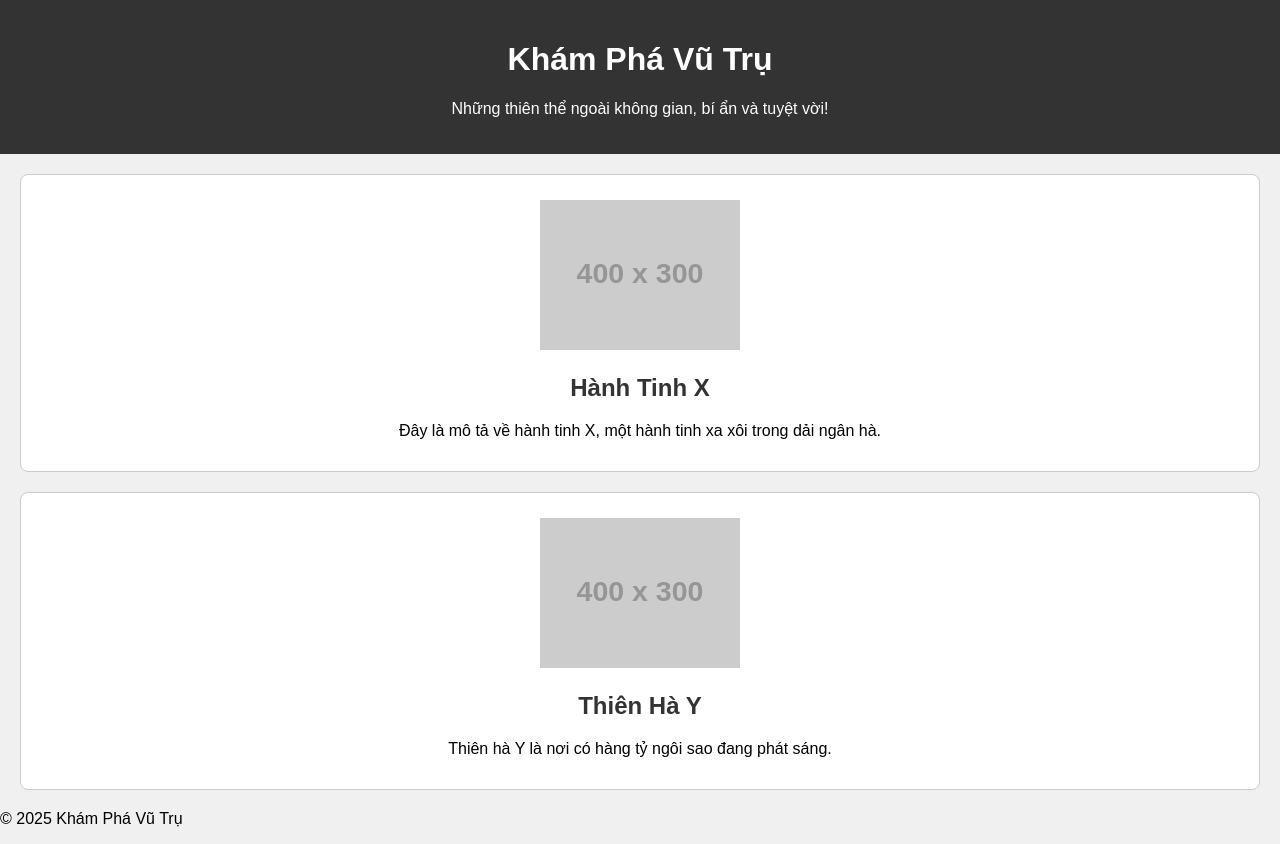
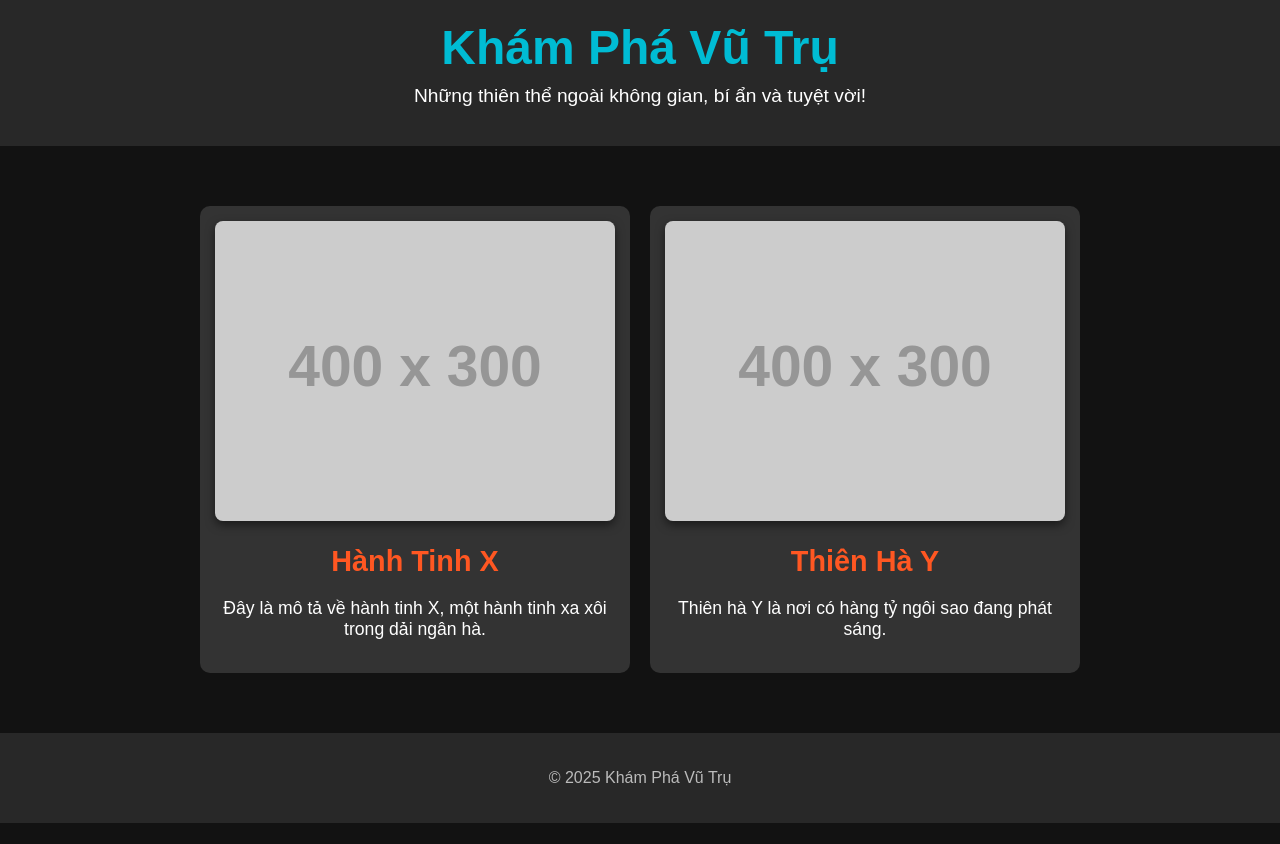
Before and after one commit to TrinhKimThan/space-exploration, a plain HTML site: page index.html in a window 1280 px wide. After the commit the page ends 823 px from the top, so only its background shows below. Drawn offline with Linux system fonts and the light colour scheme; placeholder pictures from the web are drawn by us.

Commit message:
Style.css

```diff
--- a/style.css
+++ b/style.css
@@ -1,37 +1,74 @@
-/* style.css */
-
-/* Định dạng cho toàn bộ trang */
+/* Đặt màu nền, phông chữ cho toàn bộ trang */
 body {
     font-family: Arial, sans-serif;
-    background-color: #f0f0f0;
     margin: 0;
     padding: 0;
+    background-color: #121212;
+    color: #fff;
 }
 
-/* Định dạng cho tiêu đề */
+/* Giao diện header */
 header {
-    background-color: #333;
-    color: white;
     text-align: center;
+    background-color: #282828;
     padding: 20px;
 }
 
-/* Định dạng cho các phần hành tinh */
+header h1 {
+    font-size: 3em;
+    margin: 0;
+    color: #00bcd4;
+}
+
+header p {
+    font-size: 1.2em;
+    margin-top: 10px;
+}
+
+/* Giao diện phần các thiên thể (hành tinh, thiên hà) */
+.galaxy {
+    display: flex;
+    justify-content: center;
+    gap: 20px;
+    margin-top: 40px;
+    padding: 20px;
+}
+
 .planet {
-    background-color: white;
-    border: 1px solid #ccc;
-    border-radius: 8px;
-    margin: 20px;
+    background-color: #333;
     padding: 15px;
+    border-radius: 10px;
+    width: 400px;
     text-align: center;
 }
 
 .planet h2 {
-    color: #333;
+    color: #ff5722;
+    font-size: 1.8em;
+    margin: 20px 0;
 }
 
-.planet img {
-    width: 200px;
+.planet p {
+    font-size: 1.1em;
+}
+
+/* Tạo kiểu cho hình ảnh */
+.planet-image {
+    width: 100%;
     height: auto;
-    margin-top: 10px;
+    border-radius: 8px;
+    box-shadow: 0 4px 10px rgba(0, 0, 0, 0.5);
 }
+
+/* Giao diện footer */
+footer {
+    text-align: center;
+    background-color: #282828;
+    padding: 20px;
+    margin-top: 40px;
+}
+
+footer p {
+    color: #bbb;
+    font-size: 1em;
+}
```
